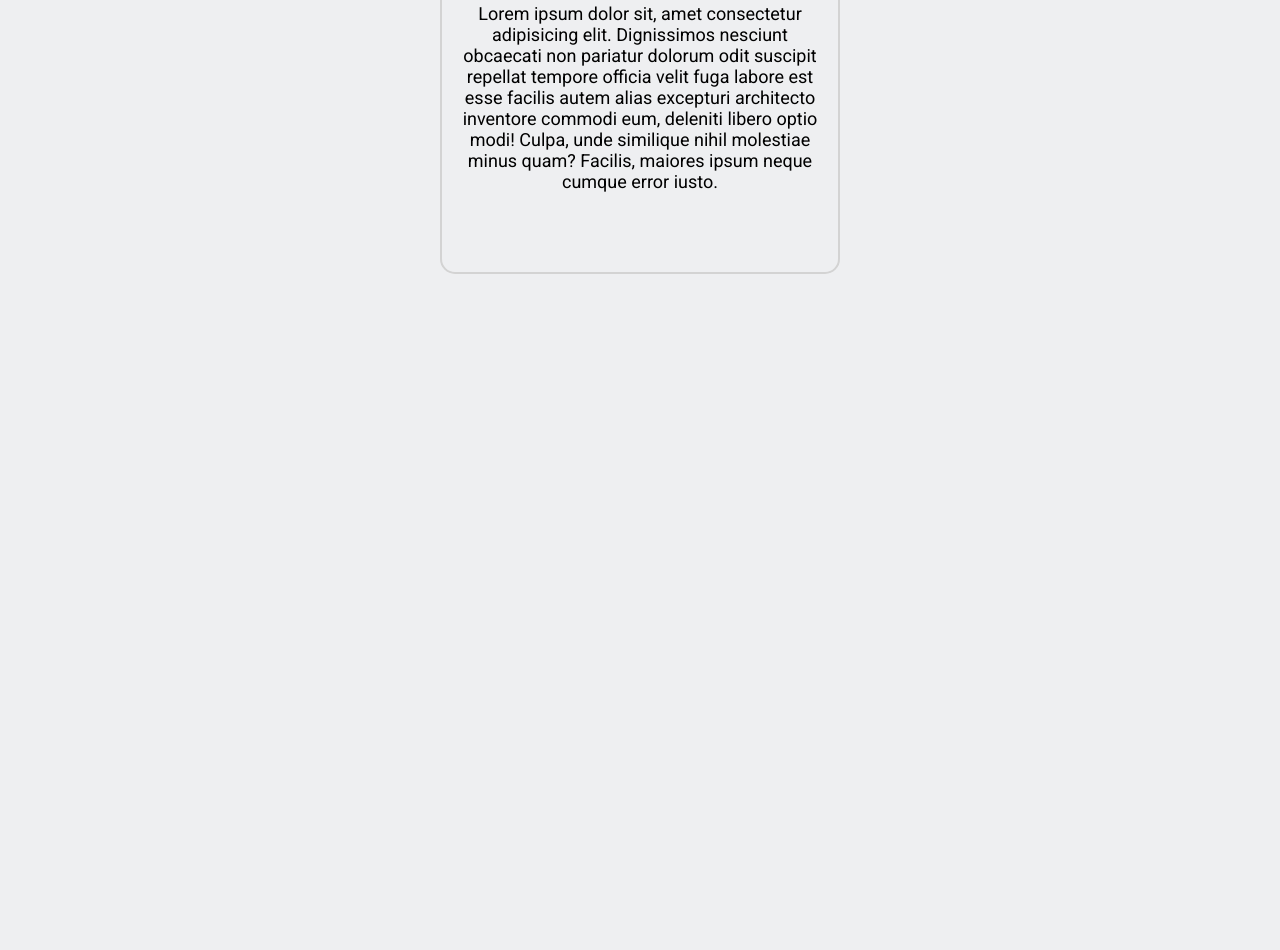
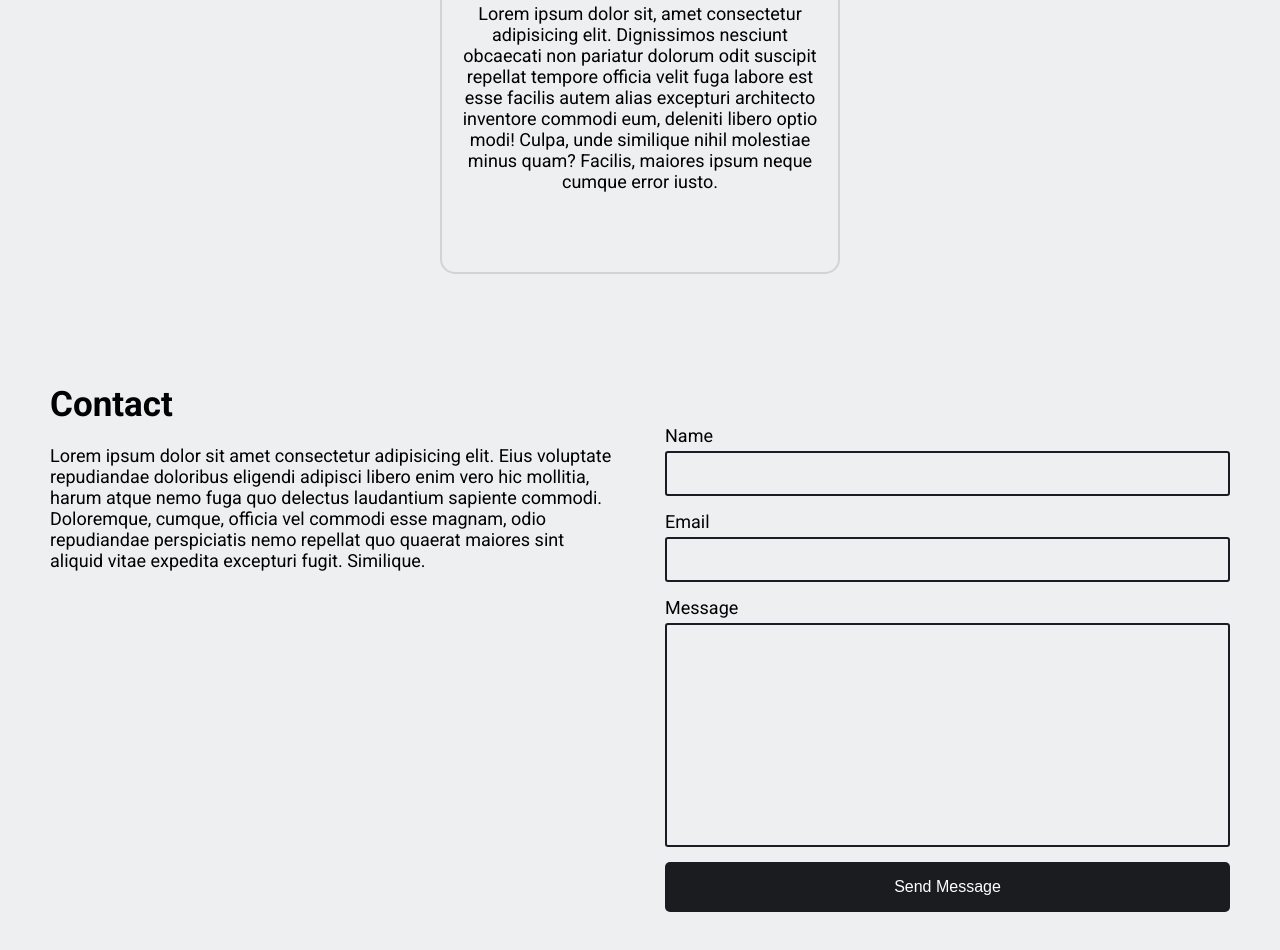
Before and after one commit to Dennues/portfolio-website, a plain HTML site: page index.html in a window 1280 px wide. Shown: the part 1874-2824 px from the top of the page. Before the commit the page ends 2258 px from the top, so only its background shows below. Drawn offline with Linux system fonts and the light colour scheme.

Commit message:
added Contact

```diff
--- a/index.html
+++ b/index.html
@@ -119,7 +119,26 @@
         </section>
 
         <!-- Section 4: Contact Information-->
-        <section id="contact"> </section>
+        <section id="contact" class="contact-section">
+            <h2>Contact</h2>
+            <div class="group">
+                <div class="text">Lorem ipsum dolor sit amet consectetur adipisicing elit. Eius voluptate repudiandae doloribus eligendi adipisci libero enim vero hic mollitia, harum atque nemo fuga quo delectus laudantium sapiente commodi. Doloremque, cumque, officia vel commodi esse magnam, odio repudiandae perspiciatis nemo repellat quo quaerat maiores sint aliquid vitae expedita excepturi fugit. Similique.</div>
+
+                <form>
+                    <label for="name">Name</label>
+                    <input type="text" id="name">
+
+                    <label for="email">Email</label>
+                    <input type="email" id="email">
+
+                    <label for="message">Message</label>
+                    <textarea name="message" id="message" cols="30" rows="10"></textarea>
+
+                    <button type="submit">Send Message</button>
+                </form>
+            </div>
+
+        </section>
 
     </main>
 
--- a/styles.css
+++ b/styles.css
@@ -220,6 +220,64 @@ nav .right a span {
     font-size: 18px;
 }
 
+/* Section 4: Contact */
+.contact-section {
+    padding: 0 50px;
+    margin-bottom: 100px;
+}
+
+.contact-section h2 {
+    font-size: 35px;
+}
+
+.contact-section .group {
+    display: flex;
+    gap: 50px;
+}
+
+.contact-section .group .text {
+    flex: 3;
+    margin-top: 20px;
+}
+
+.contact-section .group form {
+    flex: 3;
+    display: flex;
+    flex-direction: column;
+}
+
+.contact-section .group form label {
+    font-size: 18px;
+    margin-bottom: 5px;
+}
+
+.contact-section .group form input,
+.contact-section .group form textarea {
+    border: 2px solid var(--text-color);
+    border-radius: 3px;
+    background-color: transparent;
+    padding: 10px;
+    margin-bottom: 15px;
+    outline: none;
+    resize: none;
+}
+
+.contact-section .group form button {
+    font-size: 16px;
+    color: #fff;
+    background-color: var(--text-color);
+    border-radius: 5px;
+    border: none;
+    height: 50px;
+    cursor: pointer;
+    transition: .1s;
+}
+
+.contact-section .group form button:hover {
+    transform: translateY(-3px);
+    box-shadow: 0 4px 12px rgba(0,0,0,0.15);
+    background-color: #333;
+}
 
 @media (max-width: 850px) {
     /* Section 1: Personal Information */
@@ -236,6 +294,10 @@ nav .right a span {
 
     .personal-info img{
         width: 300px;
+    }
+    /* Section 4: Contact */
+    .contact-section .group {
+        flex-direction: column;
     }
 }
 
@@ -277,4 +339,14 @@ nav .right a span {
         font-size: 16px;
     }
 
+    /* Section 3: Experience and Projects */
+    .experience-section {
+        padding: 0 20px;
+    }
+
+    /* Section 4: Contact */
+    .contact-section {
+        padding: 0 20px;
+    }
+
 }
```
Also changed, not shown: 1 other file.
